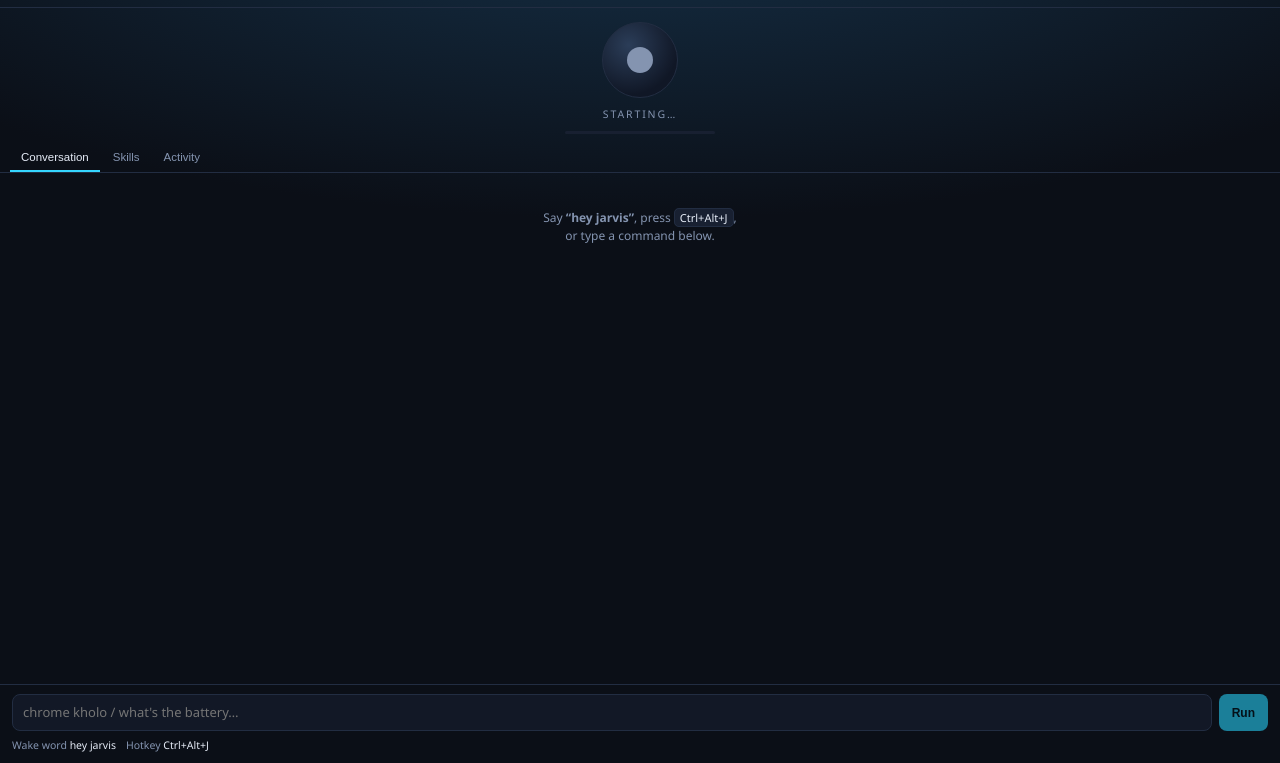
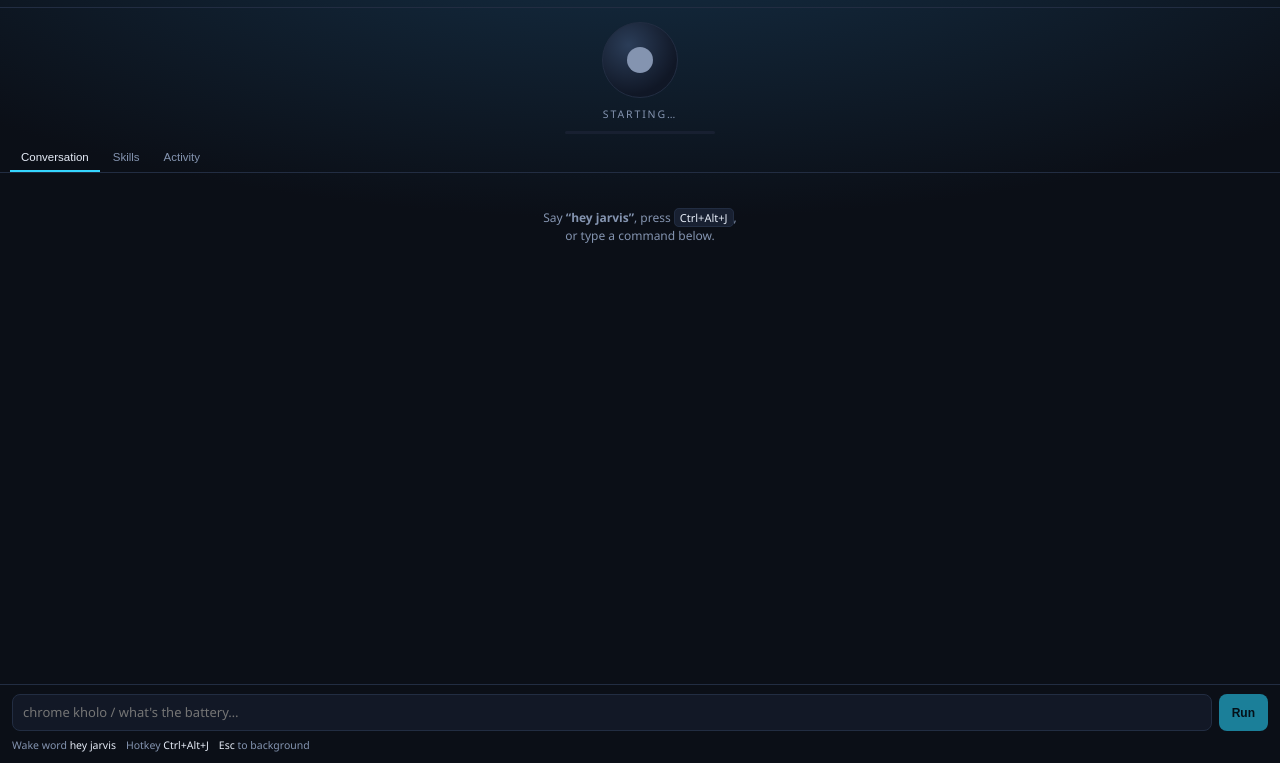
Before and after one commit to tausif-agntworksai/AI-Assistant, an Electron app: page desktop/renderer/index.html in a window 1280 px wide. Shown: the part 37-800 px from the top of the page. Drawn offline with Linux system fonts and the light colour scheme; no server answers.

Commit message:
Add Esc key hint to footer
Add a hint to the footer indicating users can press Esc to send the application to background, improving discoverability of this feature.

```diff
--- a/desktop/renderer/index.html
+++ b/desktop/renderer/index.html
@@ -260,6 +260,7 @@
   <div class="hint">
     <span>Wake word <b>hey jarvis</b></span>
     <span>Hotkey <b id="hotkeyFoot">Ctrl+Alt+J</b></span>
+    <span><b>Esc</b> to background</span>
   </div>
 </footer>
 
```
